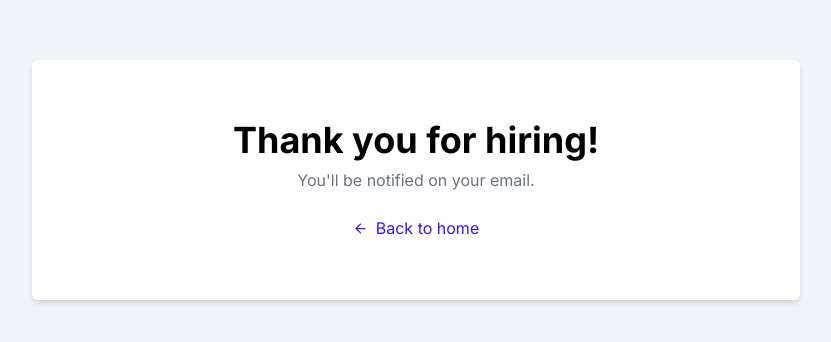
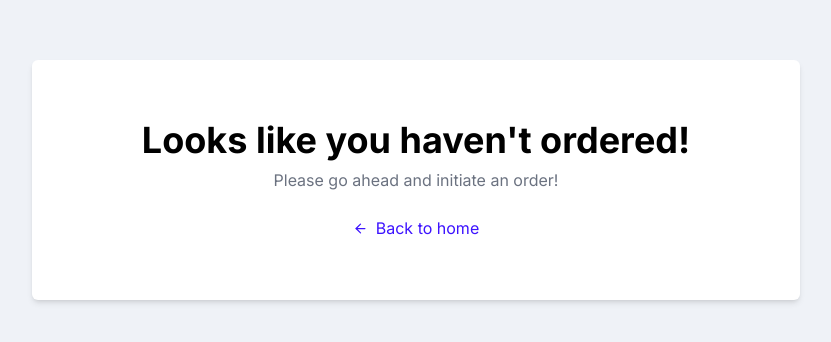
Before and after one commit to arbizen/hire-me, a Next.js app: page /success in a window 1280 px wide. Before the commit this address had no page. Shown: the part 220-562 px from the top of the page, without its empty margins (224-1055 px from the left). Built offline with nearby package versions, Linux system fonts and the light colour scheme.

Commit message:
stripe payment method added

```diff
--- a/app/api/create-checkout-session/route.js
+++ b/app/api/create-checkout-session/route.js
@@ -7,7 +7,7 @@ export async function POST(req) {
   const data = await req.json();
   const budget = data?.budget || 50;
   const session = await stripe.checkout.sessions.create({
-    success_url: `${process.env.HOST}/success/?session_id={CHECKOUT_SESSION_ID}`,
+    success_url: `${process.env.HOST}/success?session_id={CHECKOUT_SESSION_ID}`,
     cancel_url: `${process.env.HOST}/cancel`,
     mode: "payment",
     line_items: [
--- a/app/success/page.js
+++ b/app/success/page.js
@@ -1,15 +1,34 @@
 "use client";
 import Link from "next/link";
 import { ArrowLeft } from "lucide-react";
-import { useRouter } from "next/navigation";
+import { useSearchParams, useRouter } from "next/navigation";
 import { useEffect } from "react";
 
 export default function Success() {
+  const params = useSearchParams();
   const router = useRouter();
-  const query = router.query;
-  useEffect(() => {
-    if (!query?.session_id) router.push("/");
-  }, []);
+  const isSuccess = params.toString().includes("session_id");
+  if (!isSuccess) {
+    return (
+      <div className="bg-[#EFF2F7] flex justify-center items-center h-screen w-screen">
+        <div className="bg-white p-6 shadow-md rounded-md min-h-[30%] min-w-[95%] md:min-w-[75%] xl:min-w-[60%] flex flex-col justify-center items-center">
+          <h1 className="text-2xl md:text-3xl xl:text-4xl font-bold">
+            Looks like you haven&apos;t ordered!
+          </h1>
+          <p className="text-gray-500 mt-2">
+            Please go ahead and initiate an order!
+          </p>
+          <Link
+            href="/"
+            className="text-[#3D13FF] flex items-center gap-2 mt-6"
+          >
+            <ArrowLeft size={15} />
+            Back to home
+          </Link>
+        </div>
+      </div>
+    );
+  }
   return (
     <div className="bg-[#EFF2F7] flex justify-center items-center h-screen w-screen">
       <div className="bg-white p-6 shadow-md rounded-md min-h-[30%] min-w-[95%] md:min-w-[75%] xl:min-w-[60%] flex flex-col justify-center items-center">
```
